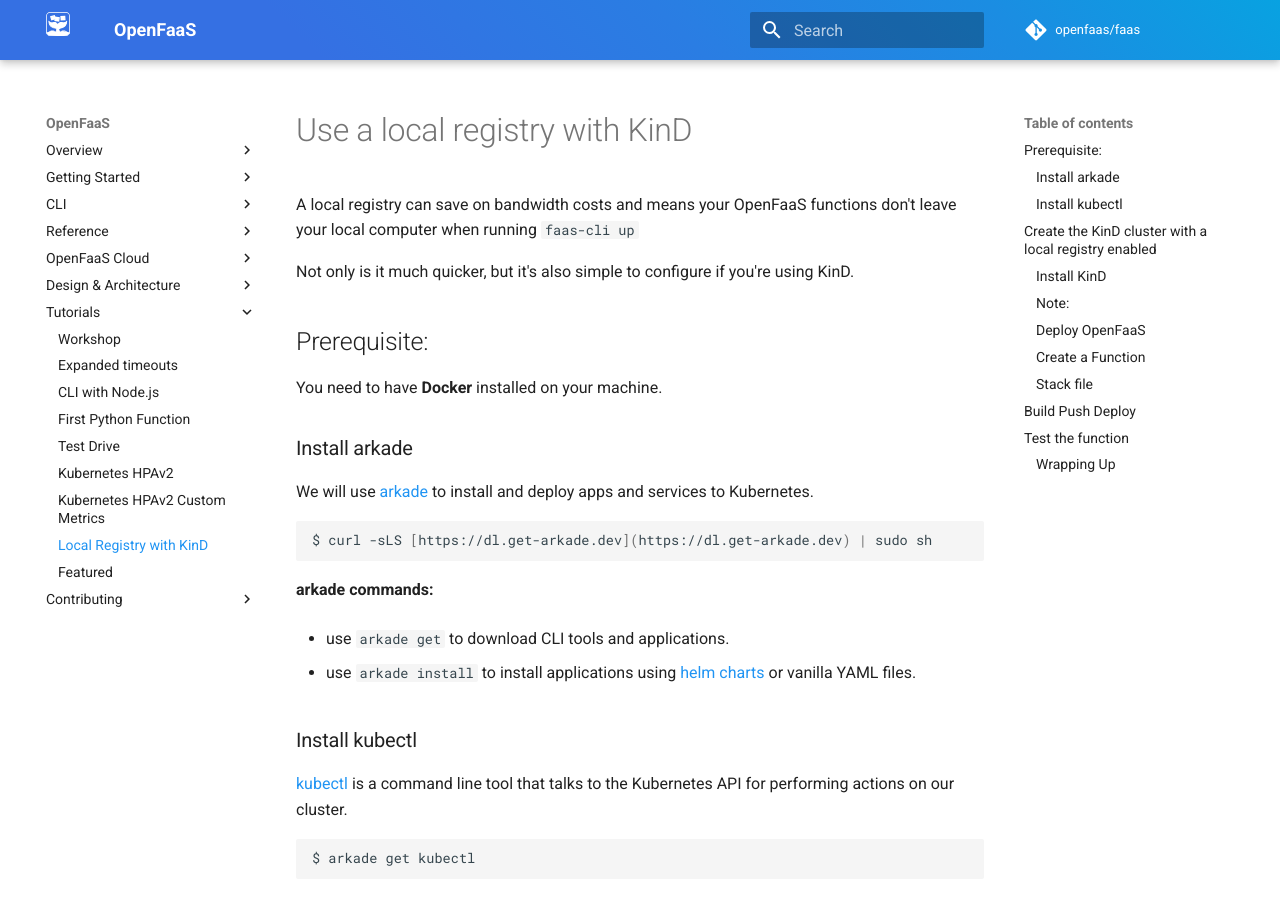
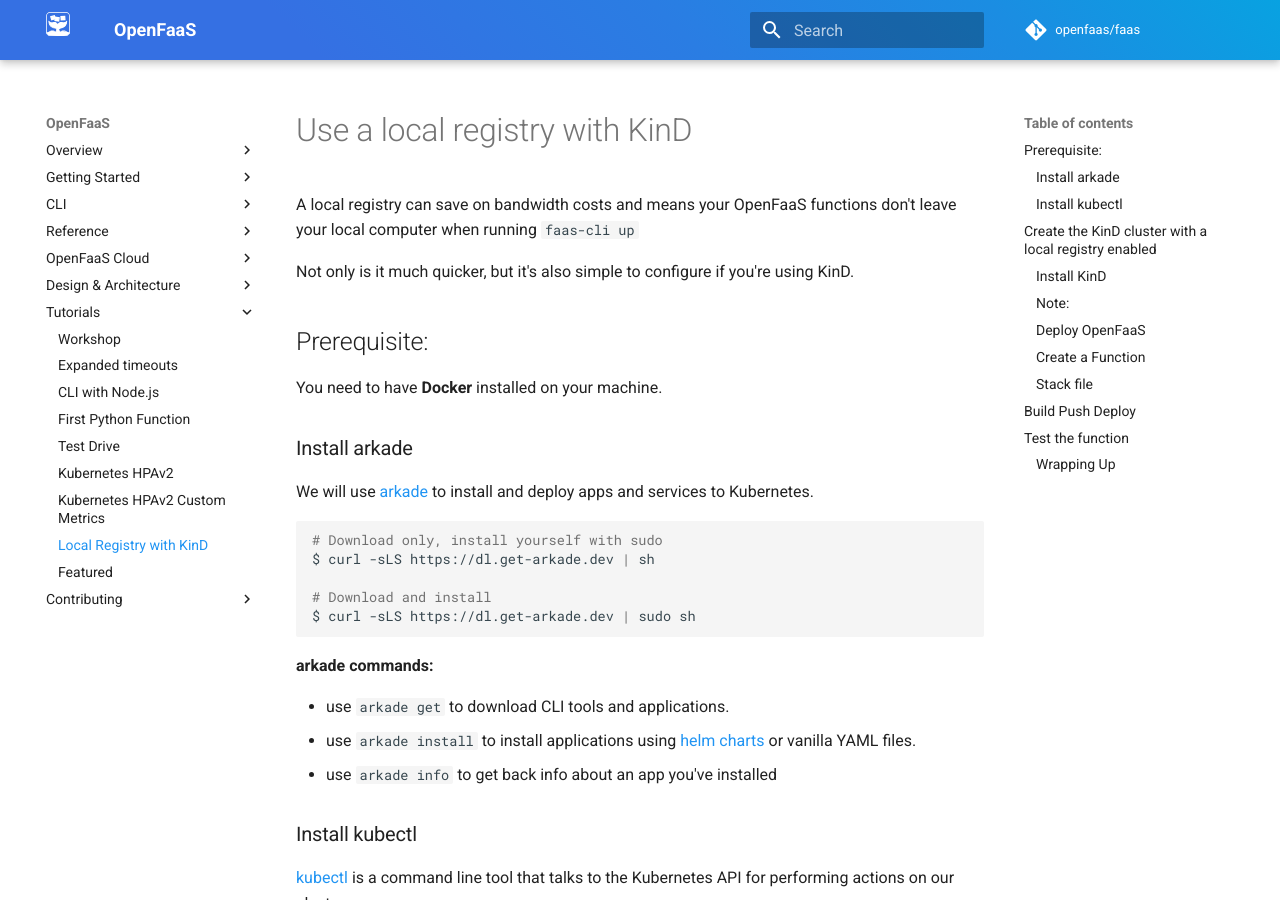
Before and after one commit to openfaas/docs, an MkDocs documentation site: the page built from docs/tutorials/local-kind-registry.md, in a window 1280 px wide and 900 px high. Built offline with MkDocs 1.6.1 and Material for MkDocs 9.7.7, drawn with Linux system fonts in a browser that asks for light colours; comment, search, counter and statistics services are not loaded.

Commit message:
Update typo in markdown
Signed-off-by: Alex Ellis (OpenFaaS Ltd) <alexellis2@gmail.com>

````diff
--- a/docs/tutorials/local-kind-registry.md
+++ b/docs/tutorials/local-kind-registry.md
@@ -13,14 +13,18 @@ You need to have **Docker** installed on your machine.
 We will use [arkade](https://github.com/alexellis/arkade) to install and deploy apps and services to Kubernetes.
 
 ```bash
-$ curl -sLS [https://dl.get-arkade.dev](https://dl.get-arkade.dev) | sudo sh
+# Download only, install yourself with sudo
+$ curl -sLS https://dl.get-arkade.dev | sh
+
+# Download and install
+$ curl -sLS https://dl.get-arkade.dev | sudo sh
 ```
 
 **arkade commands:**
 
 * use `arkade get` to download CLI tools and applications.
-
 * use `arkade install` to install applications using [helm charts](https://helm.sh/docs/topics/charts/) or vanilla YAML files.
+* use `arkade info` to get back info about an app you've installed
 
 ### Install kubectl
 
````
